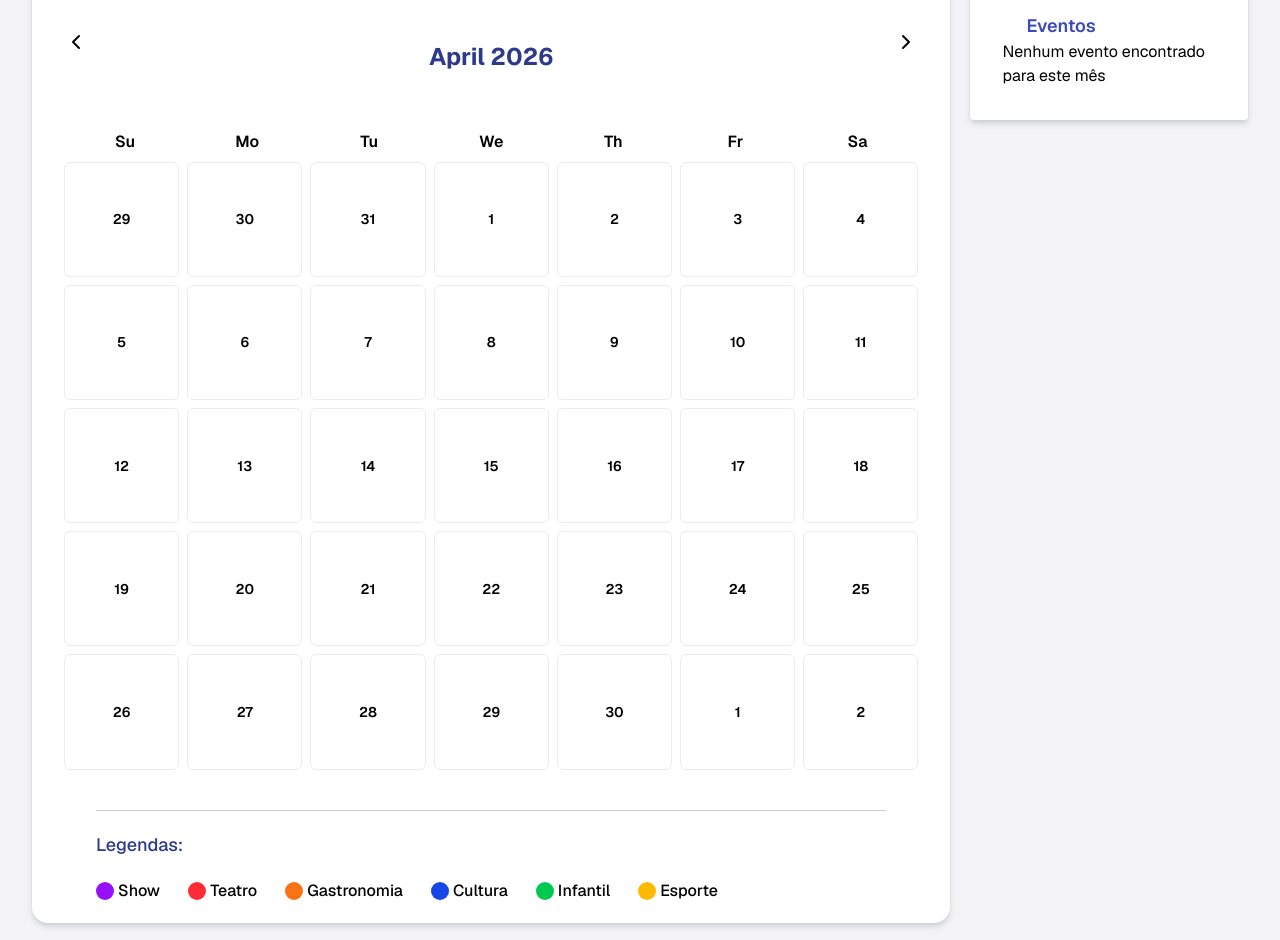
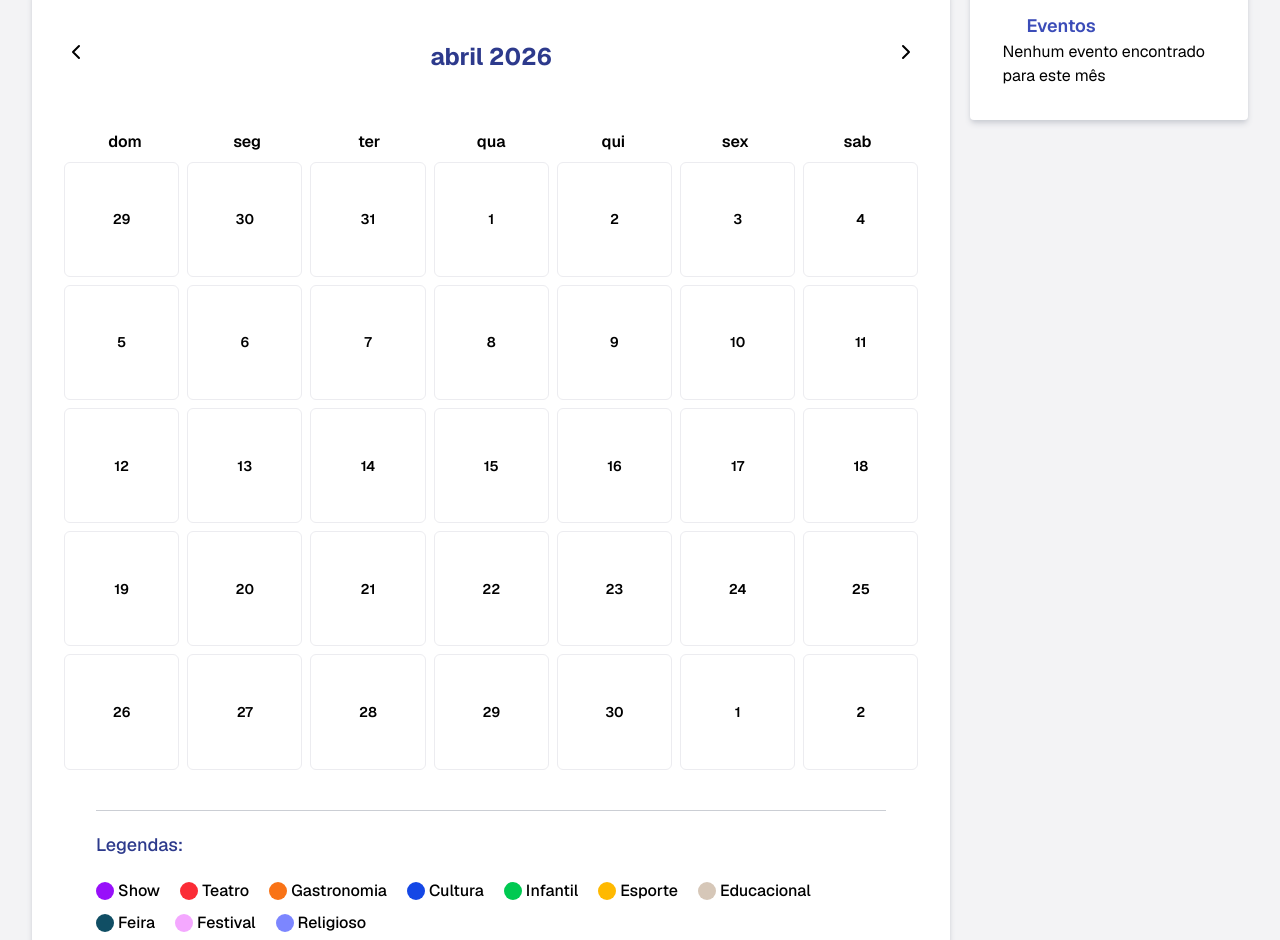
Before and after one commit to MarciaRejane/MossoroEventos, a Next.js app: page /Calendar in a window 1280 px wide. Shown: the part 380-1320 px from the top of the page. Built offline with nearby package versions, Linux system fonts and the light colour scheme; some icons are missing.

Commit message:
feat: adicionado categorias e traduz calendário para português

```diff
--- a/src/features/Calendar/components/Calendario/calendarView.tsx
+++ b/src/features/Calendar/components/Calendario/calendarView.tsx
@@ -3,6 +3,7 @@
 import { Calendar } from "@/src/components/ui/calendar"
 import { Separator } from "@/src/components/ui/separator"
 import { Badge } from "@/src/components/ui/badge"
+import { ptBR } from "date-fns/locale";
 
 type CalendarViewProps = {
   currentMonth: Date;
@@ -25,6 +26,7 @@ export function CalendarView({ currentMonth, dayWithEvents, setCurrentMonth }: C
   return (
     <div className="bg-white w-full px-8 rounded-2xl shadow-md shadow-gray-4 pb-5">
       <Calendar
+        locale={ptBR}
         month={currentMonth}
         onMonthChange={setCurrentMonth}
         modifiers={modifiers}
@@ -34,15 +36,17 @@ export function CalendarView({ currentMonth, dayWithEvents, setCurrentMonth }: C
         classNames={{
           month_caption: "flex justify-center",
           caption_label: "text-blue-dark font-bold text-lg md:text-xl pb-10",
-          day_button: "md:text-md font-semibold border border-gray-2 hover:border-blue-main hover:border focus:bg-blue-main focus:text-white",
-          weekday: "font-semibold w-full"
+          day_button: "md:text-md font-semibold border border-gray-2 hover:border-blue-main hover:border focus:bg-blue-main focus:text-white cursor-pointer",
+          weekday: "font-semibold w-full",
+          button_next: "cursor-pointer",
+          button_previous: "cursor-pointer"
         }}
       />
       <div className="md:px-8 space-y-5">
         <Separator className="bg-gray-4 py-0" orientation="horizontal" />
         <h2 className="text-lg font-medium text-blue-dark">Legendas:</h2>
 
-        <div className="flex md:flex-row flex-wrap gap-2 md:gap-7 items-center w-full text-bs font-medium">
+        <div className="flex md:flex-row flex-wrap gap-2 space-x-3  items-center w-full text-bs font-medium">
           <div className="flex flex-row gap-1 items-center">
             <Badge className="rounded-full w-2 h-2 p-2 bg-purple-600" />
             <p>Show</p>
@@ -72,8 +76,28 @@ export function CalendarView({ currentMonth, dayWithEvents, setCurrentMonth }: C
             <Badge className="rounded-full w-2 h-2 p-2 bg-yellow-400" />
             <p>Esporte</p>
           </div>
+
+          <div className="flex flex-row gap-1 items-center">
+            <Badge className="rounded-full w-2 h-2 p-2 bg-brown-soft" />
+            <p>Educacional</p>
+          </div>
+
+          <div className="flex flex-row gap-1 items-center">
+            <Badge className="rounded-full w-2 h-2 p-2 bg-green-700" />
+            <p>Feira</p>
+          </div>
+
+          <div className="flex flex-row gap-1 items-center">
+            <Badge className="rounded-full w-2 h-2 p-2 bg-fuchsia-300" />
+            <p>Festival</p>
+          </div>
+
+          <div className="flex flex-row gap-1 items-center">
+            <Badge className="rounded-full w-2 h-2 p-2 bg-indigo-400" />
+            <p>Religioso</p>
+          </div>
         </div>
       </div>
-    </div>
+    </div >
   )
 }
```
